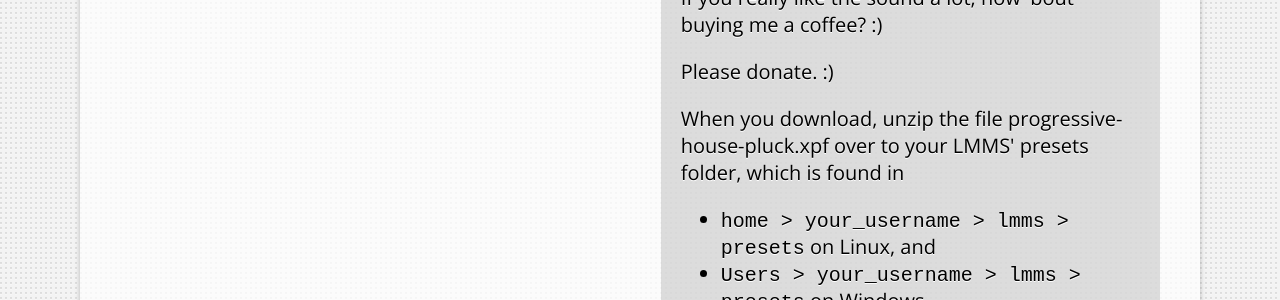
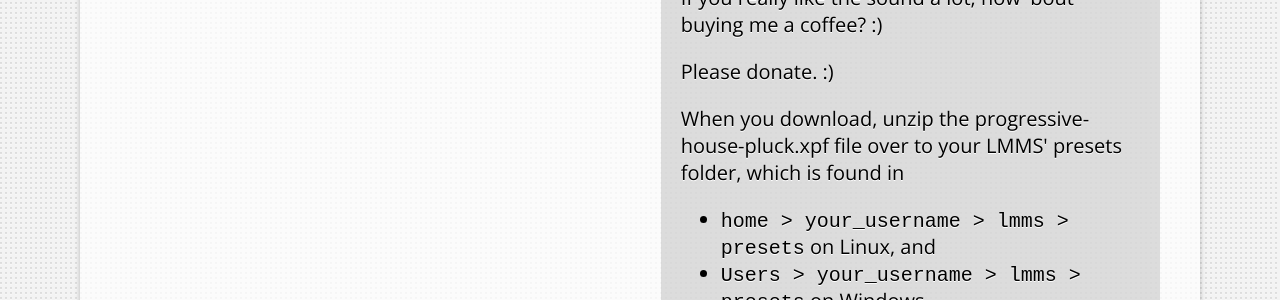
Before and after one commit to shovon/old-site, a Jekyll site: the page built from proghousepluck/index.html, in a window 1280 px wide. Shown: the part 868-1168 px from the top of the page. Built offline with Jekyll 4.4.1, drawn with Linux system fonts in a browser that asks for light colours; comment, search, counter and statistics services are not loaded.

Commit message:
Move the word "file."

```diff
--- a/proghousepluck/index.html
+++ b/proghousepluck/index.html
@@ -76,7 +76,7 @@
 			</p>
 
 			<p>
-				When you download, unzip the file progressive-house-pluck.xpf over to your LMMS' presets
+				When you download, unzip the progressive-house-pluck.xpf file over to your LMMS' presets
 				folder, which is found in
 				<ul>
 					<li><code>home > your_username > lmms > presets</code> on Linux, and</li>
```
